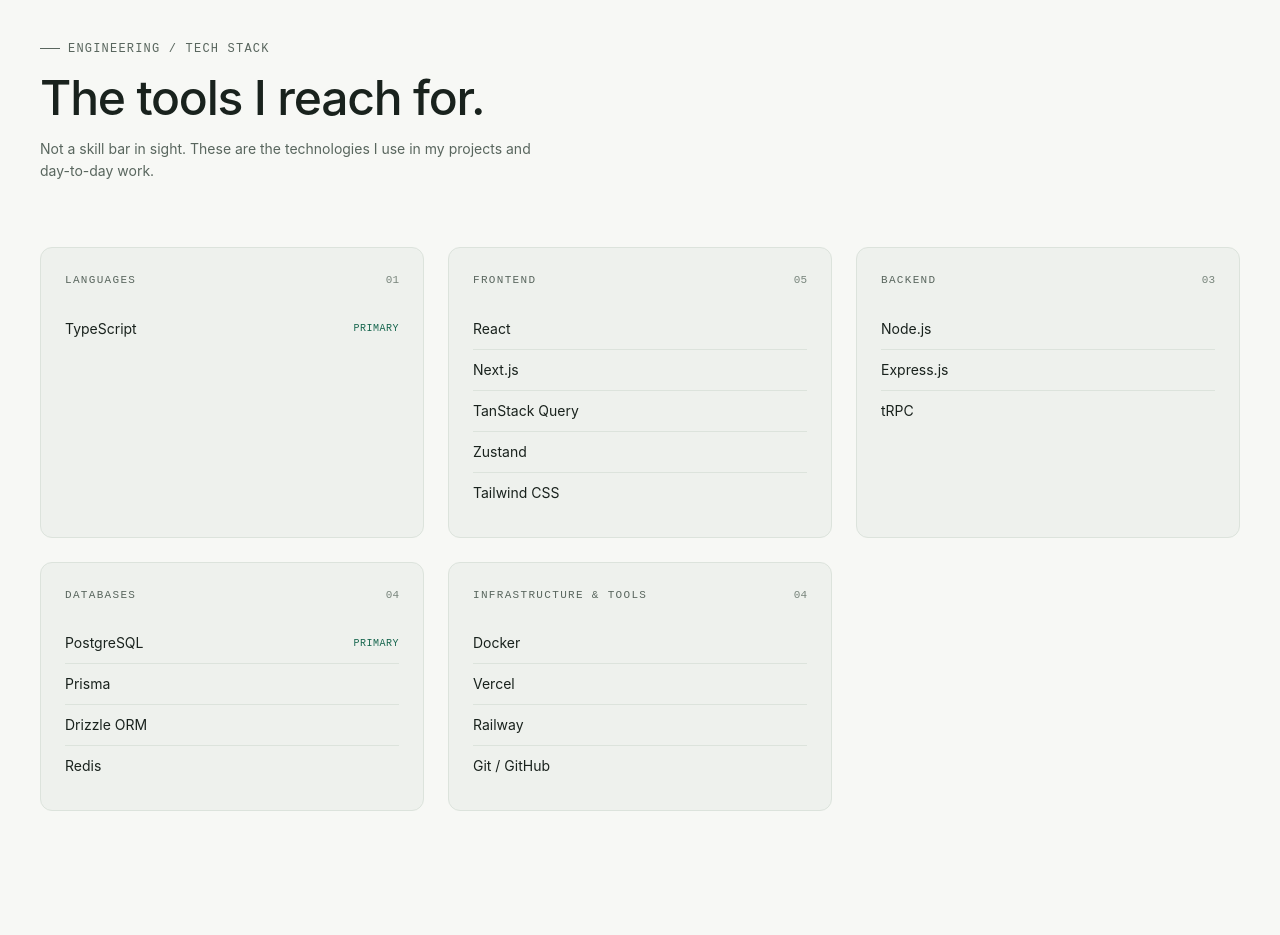
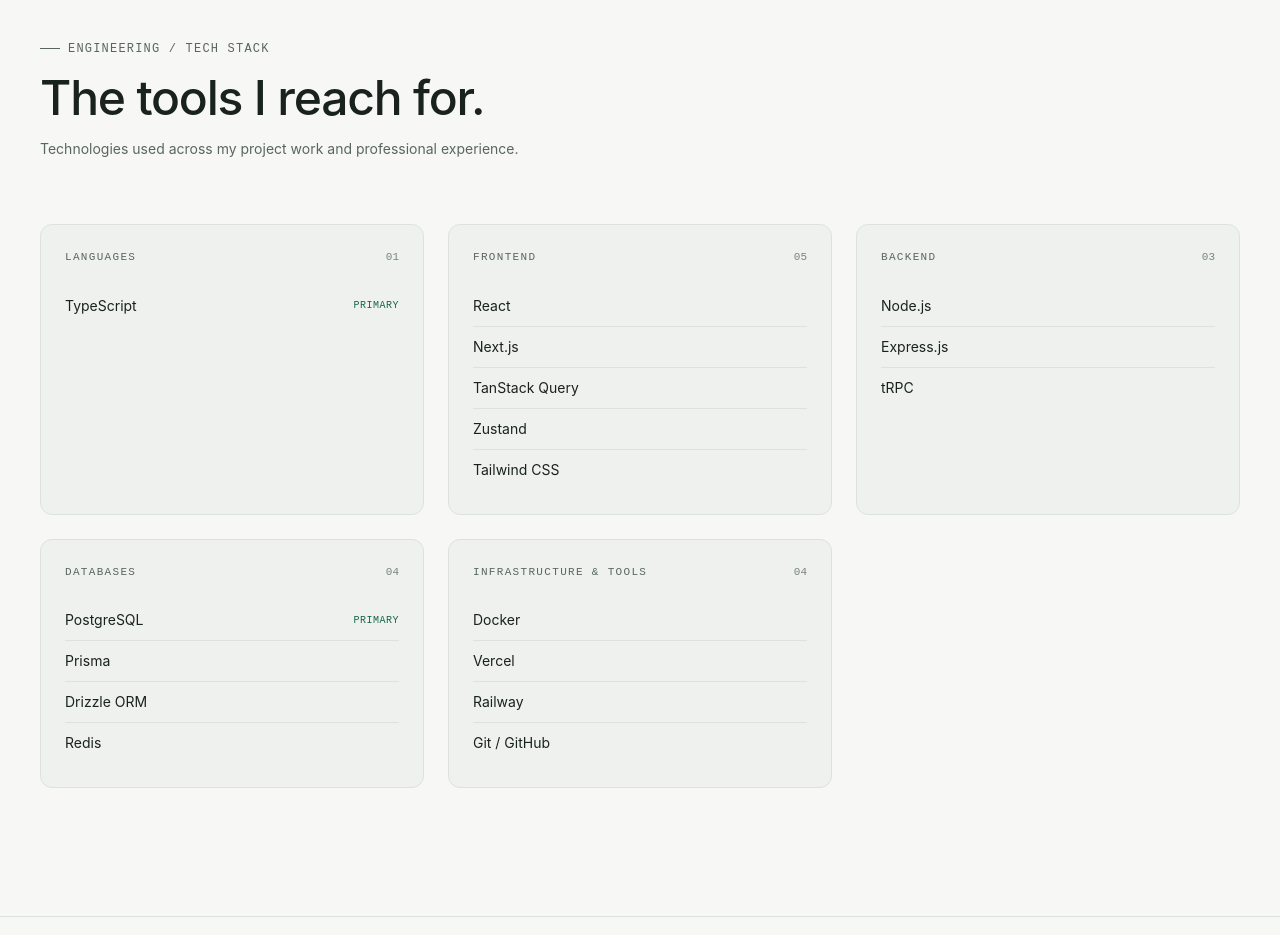
Before and after one commit to antwirobert/portfolio, a React (Vite) app: page / in a window 1280 px wide. Shown: the part 2460-3395 px from the top of the page. Built offline with nearby package versions, Linux system fonts and the light colour scheme.

Commit message:
feat: update TechStack description for clarity and professionalism

```diff
--- a/src/components/TechStack.tsx
+++ b/src/components/TechStack.tsx
@@ -15,8 +15,8 @@
               The tools I reach for.
             </h2>
             <p className="mt-4 max-w-lg text-sm leading-relaxed text-muted">
-              Not a skill bar in sight. These are the technologies I use in my
-              projects and day-to-day work.
+              Technologies used across my project work and professional
+              experience.
             </p>
           </div>
         </Reveal>
```
